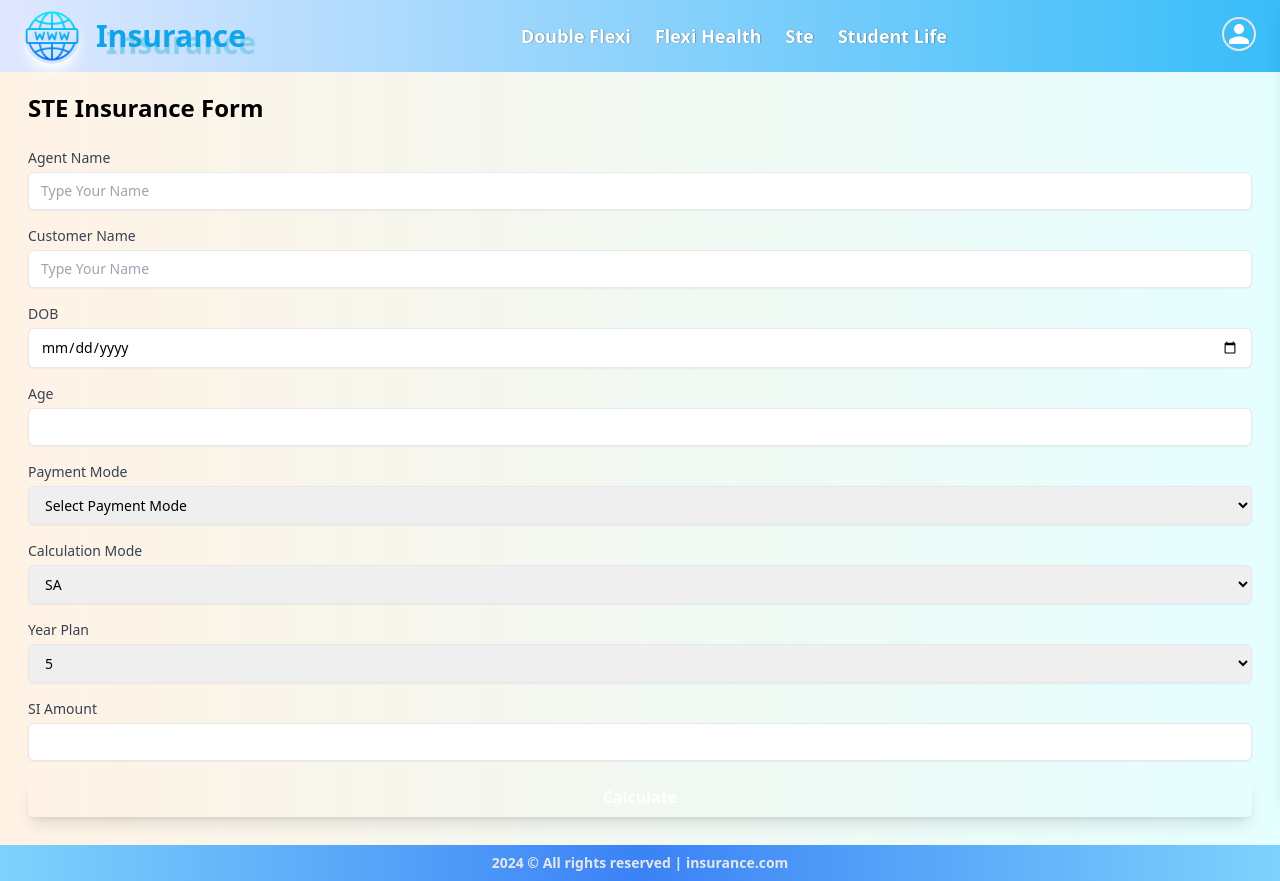
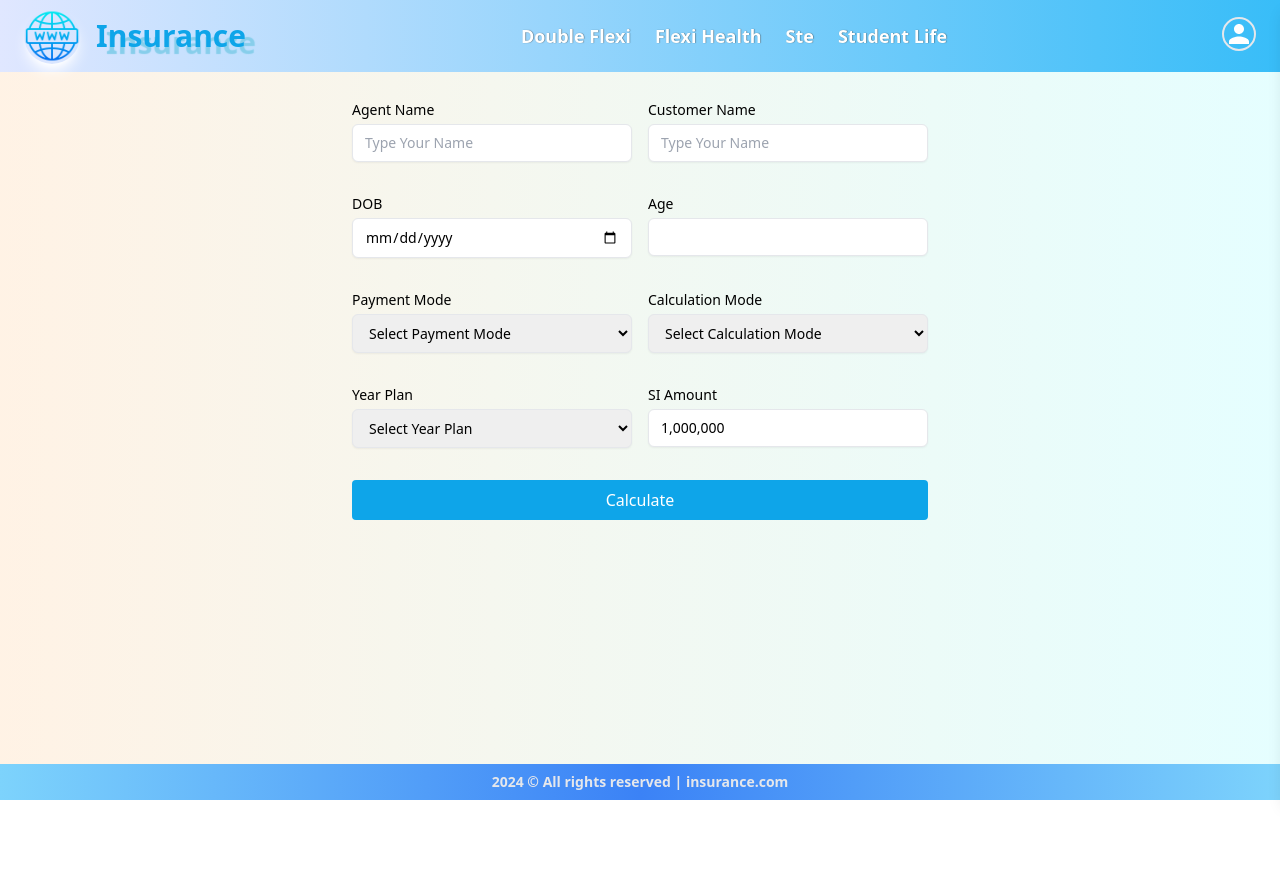
Before and after one commit to yemyatheinyemyathein/Insurance_DEMO_FINAL, a React (Vite) app: page /ste in a window 1280 px wide. After the commit the page ends 800 px from the top, so only its background shows below. Built offline with nearby package versions, Linux system fonts and the light colour scheme; sample sign-in values are in the browser's storage.

Commit message:
feat: restristriction

```diff
--- a/src/components/Home/STE.tsx
+++ b/src/components/Home/STE.tsx
@@ -1,7 +1,15 @@
 import { useState, ChangeEvent, FormEvent, useEffect } from "react";
 import { motion } from "framer-motion";
 import { useLocation } from "react-router-dom";
-import { notifications } from "@mantine/notifications";
+import { toast, ToastContainer } from "react-toastify";
+import "react-toastify/dist/ReactToastify.css";
+
+const formatNumber = (value: string): string => {
+  const numberValue = value.replace(/,/g, "");
+  if (isNaN(Number(numberValue))) return value;
+
+  return new Intl.NumberFormat("en-US").format(Number(numberValue));
+};
 
 interface FormData {
   agentName: string;
@@ -32,7 +40,7 @@ interface Field {
 }
 
 const STE = () => {
-  const location = useLocation();  // Get current route location
+  const location = useLocation();
   const [formData, setFormData] = useState<FormData>({
     agentName: "",
     customerName: "",
@@ -43,17 +51,18 @@ const STE = () => {
     paymentMode: "",
     calculationMode: "",
     yearPlan: "",
-    amount: "",
+    amount: formatNumber("1000000"),
   });
 
   const [yearPlanOptions, setYearPlanOptions] = useState<Option[]>([]);
   const [productModeOptions, setProductModeOptions] = useState<Option[]>([]);
 
   const productModeOptionsType1 = [
+    { value: "", text: "Select Calculation Mode" },
     { value: "sa", text: "SA" },
     { value: "ap", text: "AP" },
   ];
-  const productModeOptionsType2 = [{ value: "sa", text: "SA" }];
+  const productModeOptionsType2 = [ { value: "", text: "Select Calculation Mode" },{ value: "sa", text: "SA" }];
 
   useEffect(() => {
     const routeToProductMap: { [key: string]: string } = {
@@ -85,13 +94,14 @@ const STE = () => {
             yearPlans = [{ value: "5", text: "5" }];
           } else {
             yearPlans = [
+              { value: "", text: "Select Year Plan" },
               { value: "5", text: "5" },
               { value: "7", text: "7" },
               { value: "10", text: "10" },
             ];
           }
           setYearPlanOptions(yearPlans);
-          setProductModeOptions(productModeOptionsType1);
+          setProductModeOptions(productModeOptionsType2);
           break;
         }
         default:
@@ -103,12 +113,14 @@ const STE = () => {
     getYearPlanAndProductOptions();
   }, [formData.product, formData.age]);
 
-  const handleChange = (e: ChangeEvent<HTMLInputElement | HTMLSelectElement>) => {
+  const handleChange = (
+    e: ChangeEvent<HTMLInputElement | HTMLSelectElement>
+  ) => {
     const { name, value } = e.target;
 
     setFormData((prevData) => ({
       ...prevData,
-      [name]: value,
+      [name]: name === "amount" ? formatNumber(value) : value,
     }));
 
     if (name === "dob") {
@@ -136,12 +148,7 @@ const STE = () => {
     }
 
     if (age < 10 || age > 60) {
-      alert("Age must be between 10 and 60");
-      notifications.show({
-        title: "Age Restriction",
-        message: "Age must be between 10 and 60",
-        color: "red",
-      });
+      toast.error("Age must be between 10 and 60");
     }
 
     setFormData((prevData) => ({
@@ -151,47 +158,46 @@ const STE = () => {
   };
 
   const validateSIAmount = (value: string) => {
-    const amount = parseInt(value);
+    const amount = parseInt(value.replace(/,/g, ""));
     if (amount < 1000000 || amount > 50000000) {
-      alert("Amount must be between 10 lakh to 500 lakh");
-      notifications.show({
-        title: "Amount Restriction",
-        message: "Amount must be between 10 lakh to 500 lakh",
-        color: "red",
-      });
+      toast.error("Amount must be between 10 lakh to 500 lakh");
     }
   };
 
   const calculateSIAmount = (): number | null => {
     const { amount, paymentMode, yearPlan } = formData;
-    const siAmount = parseInt(amount);
-    const planValue = parseInt(yearPlan);
-
-    if (!siAmount || !planValue) return null;
-
-    const factorMap = {
+    if (!amount || !paymentMode || !yearPlan) {
+      return null;
+    }
+    const siAmount = parseInt(amount.replace(/,/g, ""), 10);
+    const planValue = parseInt(yearPlan, 10);
+    if (isNaN(siAmount) || isNaN(planValue)) {
+      return null;
+    }
+    const factorMap: { [key: string]: number } = {
       "0": 1,
       "1": 12,
       "2": 3,
       "3": 6,
     };
-
-    return Math.round(siAmount / (planValue * (factorMap[paymentMode] || 1)));
+    const factor = factorMap[paymentMode];
+    if (!factor) {
+      return null;
+    }
+    return Math.round(siAmount / (planValue * factor));
   };
 
   const handleSubmit = (e: FormEvent) => {
     e.preventDefault();
-
     const result = calculateSIAmount();
     if (result === null) {
-      notifications.show({
-        title: "Calculation Error",
-        message: "Please ensure all fields are filled correctly.",
-        color: "red",
-      });
+      toast.error("Please ensure all fields are filled correctly.");
     } else {
+      toast.success(
+        `Calculated Value: ${new Intl.NumberFormat("en-US").format(result)}`
+      );
+    }
     console.log("Calculated Value:", result);
-    }
   };
 
   const inputVariants = {
@@ -201,40 +207,85 @@ const STE = () => {
   };
 
   const fields: Field[] = [
-    { label: "Agent Name", type: "text", name: "agentName", placeholder: "Type Your Name" },
-    { label: "Customer Name", type: "text", name: "customerName", placeholder: "Type Your Name" },
+    {
+      label: "Agent Name",
+      type: "text",
+      name: "agentName",
+      placeholder: "Type Your Name",
+    },
+    {
+      label: "Customer Name",
+      type: "text",
+      name: "customerName",
+      placeholder: "Type Your Name",
+    },
     { label: "DOB", type: "date", name: "dob" },
-    { label: "Age", type: "text", name: "age", value: formData.age, readOnly: true },
-    ...(formData.product === "3" ? [
-      { label: "Term", type: "select", name: "term", options: [
+    {
+      label: "Age",
+      type: "text",
+      name: "age",
+      value: formData.age,
+      readOnly: true,
+    },
+    ...(formData.product === "3"
+      ? [
+          {
+            label: "Term",
+            type: "select",
+            name: "term",
+            options: [
               { value: "0", text: "Premium Term" },
               { value: "1", text: "Policy Term" },
-      ]},
-    ] : []),
-    { label: "Payment Mode", type: "select", name: "paymentMode", options: [
+            ],
+          },
+        ]
+      : []),
+    {
+      label: "Payment Mode",
+      type: "select",
+      name: "paymentMode",
+      options: [
         { value: "", text: "Select Payment Mode" },
         { value: "0", text: "Annual" },
         { value: "1", text: "Monthly" },
         { value: "2", text: "Quarterly" },
         { value: "3", text: "Semi" },
-    ]},
-    { label: "Calculation Mode", type: "select", name: "calculationMode", options: productModeOptions },
-    { label: "Year Plan", type: "select", name: "yearPlan", options: yearPlanOptions },
-    { label: "SI Amount", type: "number", name: "amount" },
+      ],
+    },
+    {
+      label: "Calculation Mode",
+      type: "select",
+      name: "calculationMode",
+      options: productModeOptions,
+    },
+    {
+      label: "Year Plan",
+      type: "select",
+      name: "yearPlan",
+      options: yearPlanOptions,
+    },
+    {
+      label: "SI Amount",
+      type: "text",
+      name: "amount",
+      placeholder: "Enter SI Amount",
+    },
   ];
 
   const renderFields = (fields: Field[]) => {
-    return fields.map((field, index) => (
+    return (
+      <div className="grid grid-cols-1 sm:grid-cols-2 gap-4">
+        {fields.map((field, index) => (
           <motion.div
             key={index}
-        className="my-4 w-full"
+            className="my-2 w-full"
             initial="hidden"
             animate="visible"
             exit="exit"
-        transition={{ duration: 0.5, delay: index * 0.2 }}
             variants={inputVariants}
+            transition={{ duration: 0.5, delay: index * 0.1 }}
           >
-        <label className="block text-sm font-medium text-gray-700">{field.label}</label>
+            <label className="block mb-1 text-sm font-medium">{field.label}</label>
             {field.type === "select" ? (
               <select
                 name={field.name}
@@ -242,8 +293,8 @@ const STE = () => {
                 onChange={handleChange}
                 className="block w-full px-3 py-2 mt-1 text-sm border rounded-md shadow-sm focus:outline-none focus:ring-primary focus:border-primary"
               >
-            {field.options?.map((option) => (
-              <option key={option.value} value={option.value}>
+                {field.options?.map((option, i) => (
+                  <option key={i} value={option.value}>
                     {option.text}
                   </option>
                 ))}
@@ -252,38 +303,41 @@ const STE = () => {
               <input
                 type={field.type}
                 name={field.name}
-            value={field.value || formData[field.name as keyof FormData]}
+                value={formData[field.name as keyof FormData]}
                 onChange={handleChange}
+                placeholder={field.placeholder}
                 readOnly={field.readOnly}
-            placeholder={field.placeholder}
                 className="block w-full px-3 py-2 mt-1 text-sm border rounded-md shadow-sm focus:outline-none focus:ring-primary focus:border-primary"
               />
             )}
           </motion.div>
-    ));
-  };
-
-  return (
-    <div className="container mx-auto p-4">
-      <h1 className="text-2xl font-bold mb-6">STE Insurance Form</h1>
-      <form onSubmit={handleSubmit} className="space-y-4">
-        {renderFields(fields)}
-        <motion.div
-          className="mt-6"
-          initial={{ opacity: 0 }}
-          animate={{ opacity: 1 }}
-          transition={{ duration: 0.6 }}
-        >
-          <button
-            type="submit"
-            className="w-full px-4 py-2 font-bold text-white bg-primary hover:bg-primary-dark rounded-md shadow-lg"
-          >
-            Calculate
-          </button>
-        </motion.div>
-      </form>
+        ))}
       </div>
     );
   };
 
+
+  return (
+    <motion.div
+      initial={{ opacity: 0 }}
+      animate={{ opacity: 1 }}
+      exit={{ opacity: 0 }}
+      transition={{ duration: 1 }}
+      className="p-4"
+    >
+      <form onSubmit={handleSubmit} className="max-w-xl mx-auto space-y-6">
+        {renderFields(fields)}
+        <motion.button
+          type="submit"
+          className="block w-full px-4 py-2 text-white bg-sky-500 rounded hover:bg-sky-600"
+          whileHover={{ scale: 1.05 }}
+        >
+          Calculate
+        </motion.button>
+      </form>
+      <ToastContainer />
+    </motion.div>
+  );
+};
+
 export default STE;
--- a/src/main.tsx
+++ b/src/main.tsx
@@ -17,9 +17,7 @@ const rootElement = document.getElementById("root");
 if (rootElement) {
   ReactDOM.createRoot(rootElement).render(
     <React.StrictMode>
-       <MantineProvider
-      withGlobalStyles
-      withNormalizeCSS>
+       <MantineProvider>
         <Notifications position="bottom-right" />
         <AuthProvider>
           <BrowserRouter>
```
Lines whose indentation alone changed are shown as unchanged.
